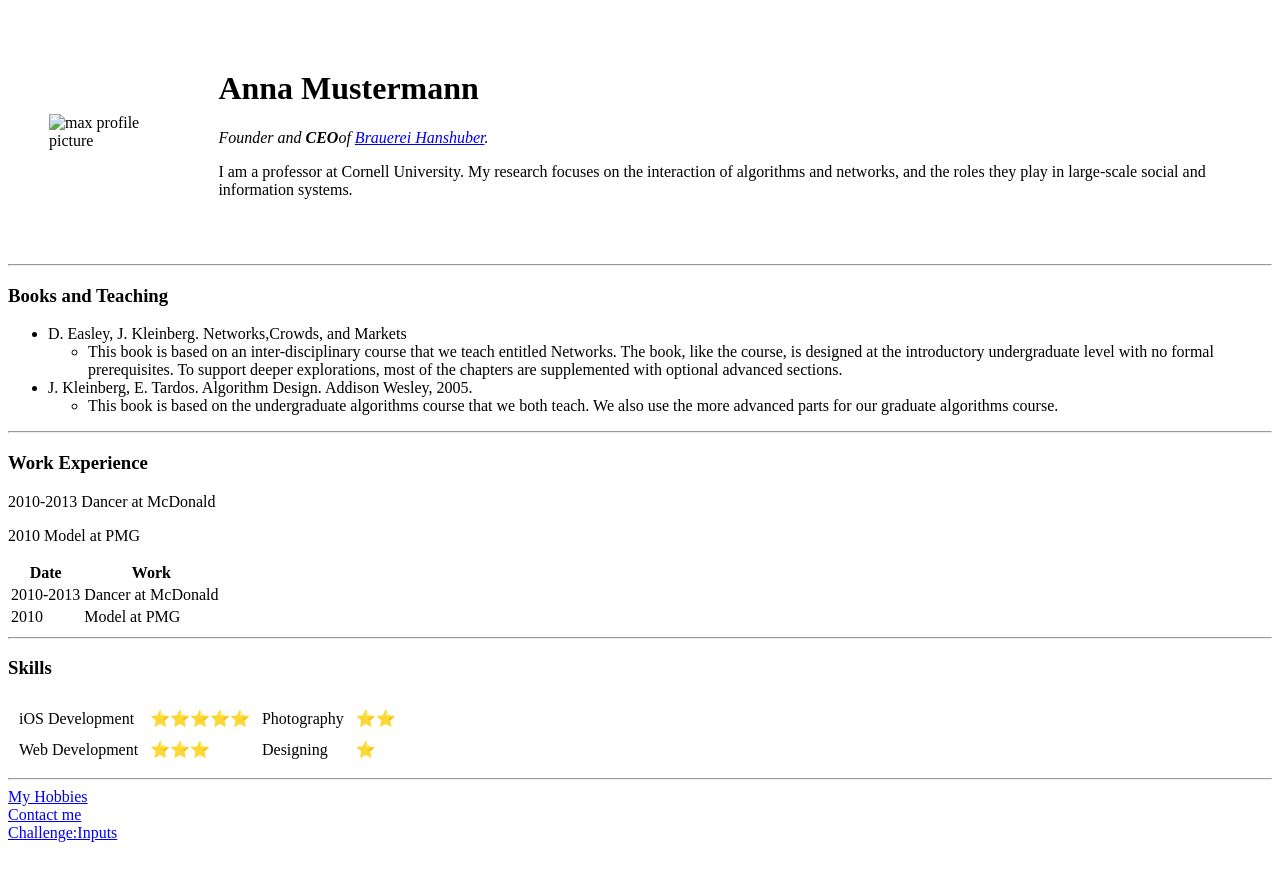
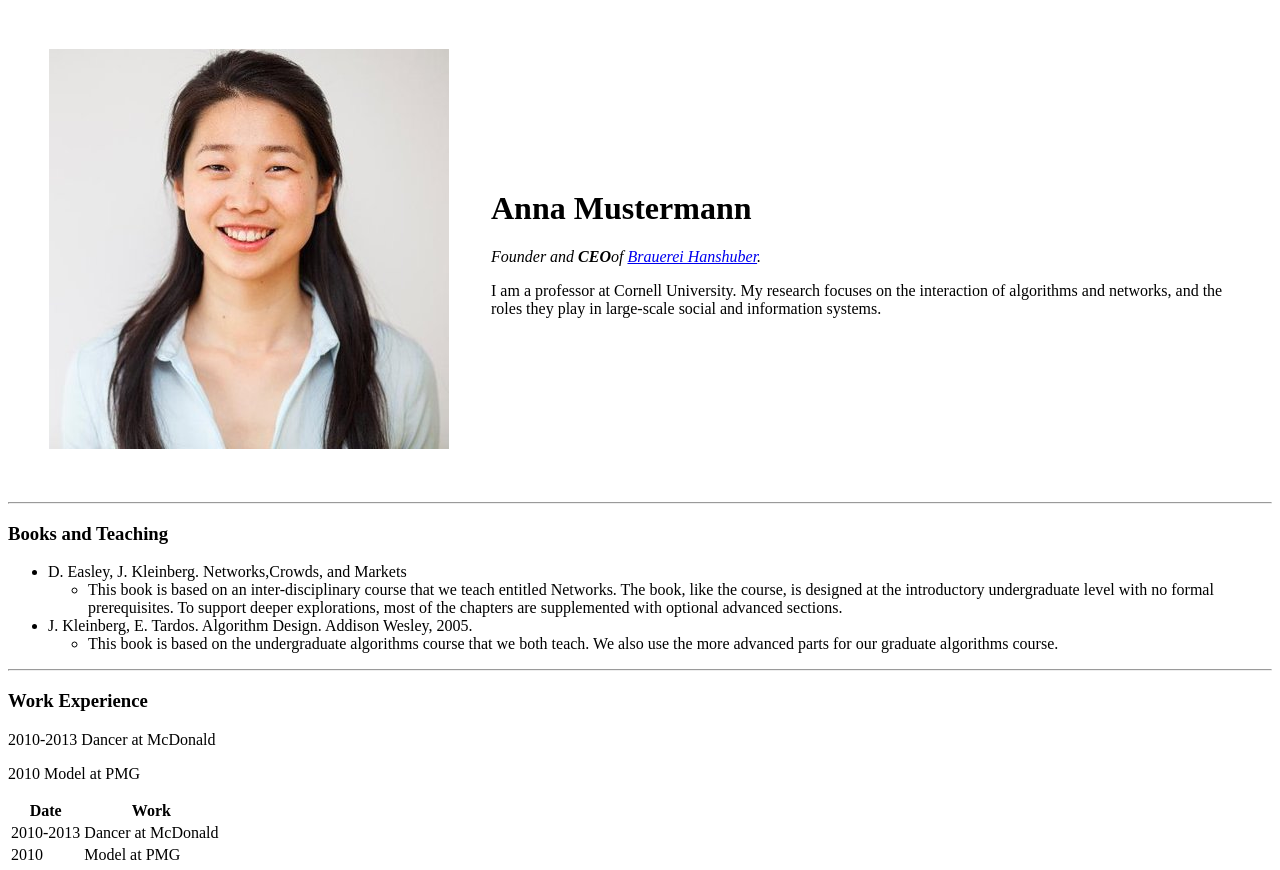
Before and after one commit to guderson/cv, a plain HTML site: page index.html in a window 1280 px wide. Shown: the top 870 px of the page. Drawn offline with Linux system fonts and the light colour scheme.

Commit message:
Update index.html

```diff
--- a/index.html
+++ b/index.html
@@ -9,7 +9,7 @@
 <body>
   <table cellspacing="40">
     <tr>
-      <td><img src="images/angela.jpg" alt="max profile picture"></td>
+      <td><img src="angela.jpg" alt="max profile picture"></td>
       <td>
         <h1>Anna Mustermann</h1>
         <p><em>Founder and <strong>CEO</strong>of <a href="https://www.appbrewery.co/">Brauerei Hanshuber</a>.</em></p>
```
